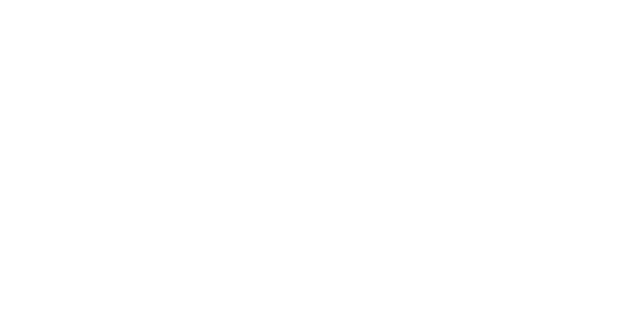
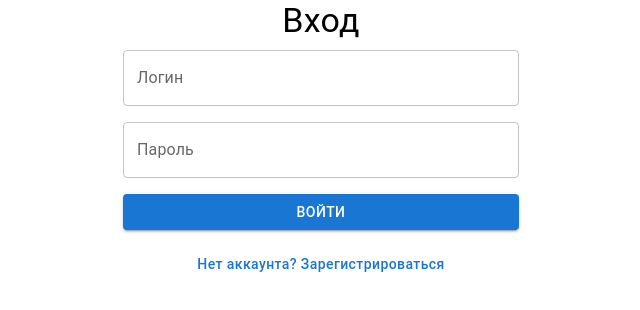
Before and after one commit to SHTbIK37/link-shortener, a React (Create React App) app: page / in a window 1280 px wide. Shown: the top 310 px of the page, without its empty margins (319-959 px from the left). Built offline with nearby package versions, Linux system fonts and the light colour scheme.

Commit message:
made sign in and up pages

```diff
--- a/package.json
+++ b/package.json
@@ -3,6 +3,9 @@
   "version": "0.1.0",
   "private": true,
   "dependencies": {
+    "@emotion/react": "^11.11.3",
+    "@emotion/styled": "^11.11.0",
+    "@mui/material": "^5.15.7",
     "@testing-library/jest-dom": "^5.14.1",
     "@testing-library/react": "^13.0.0",
     "@testing-library/user-event": "^13.2.1",
--- a/src/App.tsx
+++ b/src/App.tsx
@@ -1,11 +1,27 @@
-import React from 'react';
-import './App.css';
+import type { FC } from "react";
+import { useState } from "react";
 
-function App() {
+import "./App.css";
+import { Singin } from "./containers/Signin";
+import type { TUser } from "./types";
+
+const App: FC = () => {
+  const [userData, setUserData] = useState<TUser>({
+    username: "",
+    password: "",
+  });
+  const [token, setToken] = useState<string>("");
   return (
     <div className="App">
+      {!token && (
+        <Singin
+          userData={userData}
+          setUserData={setUserData}
+          setToken={setToken}
+        ></Singin>
+      )}
     </div>
   );
-}
+};
 
 export default App;
--- /dev/null
+++ b/src/containers/Signin/index.tsx
@@ -0,0 +1,74 @@
+import { type FC, type ChangeEvent } from "react";
+import { useState } from "react";
+import { TextField } from "@mui/material";
+import { Typography } from "@mui/material";
+import { Button } from "@mui/material";
+import { Container } from "@mui/material";
+
+import { TSigninProps } from "./types";
+
+const Singin: FC<TSigninProps> = (props) => {
+  // регистрация или вход
+  const [reg, setReg] = useState<boolean>(false);
+  // запрос токена
+  const sendData = () => {
+    // регистрация
+    if (reg) {
+      console.log("reg");
+    }
+    // логин
+    if (!reg) {
+      console.log("no reg");
+    }
+  };
+  // хранение логина и пароля
+  const handleChange = (event: ChangeEvent<HTMLInputElement>): void => {
+    if (event.target.id === "username")
+      props.setUserData((prevData) => ({
+        ...prevData,
+        username: event.target.value,
+      }));
+
+    if (event.target.id === "password")
+      props.setUserData((prevData) => ({
+        ...prevData,
+        password: event.target.value,
+      }));
+  };
+  return (
+    <Container maxWidth="xs" sx={{ display: "flex", flexDirection: "column" }}>
+      <Typography variant="h4" color="initial">
+        {!reg && "Вход"}
+        {reg && "Регистрация"}
+      </Typography>
+      <TextField
+        id="username"
+        onChange={handleChange}
+        sx={{ m: "8px 0" }}
+        label="Логин"
+        variant="outlined"
+      />
+      <TextField
+        id="password"
+        onChange={handleChange}
+        sx={{ m: "8px 0" }}
+        label="Пароль"
+        type="password"
+        variant="outlined"
+      />
+      <Button onClick={sendData} sx={{ m: "8px 0" }} variant="contained">
+        Войти
+      </Button>
+      <Button
+        onClick={() => {
+          !reg ? setReg(true) : setReg(false);
+        }}
+        sx={{ textTransform: "none", m: "8px 0" }}
+      >
+        {!reg && "Нет аккаунта? Зарегистрироваться"}
+        {reg && "Есть аккаунт? Войти"}
+      </Button>
+    </Container>
+  );
+};
+export { Singin };
--- /dev/null
+++ b/src/containers/Signin/types.ts
@@ -0,0 +1,8 @@
+import type { SetStateAction } from "react";
+import type { TUser } from "../../types"
+
+export type TSigninProps={
+    userData:TUser
+    setUserData: React.Dispatch<SetStateAction<TUser>>;
+    setToken:React.Dispatch<SetStateAction<string>>
+}
--- /dev/null
+++ b/src/types.ts
@@ -0,0 +1,4 @@
+export type TUser={
+    username:string
+    password:string
+}
```
Also changed, not shown: 1 other file (tests, documents, lock files or other folders).
